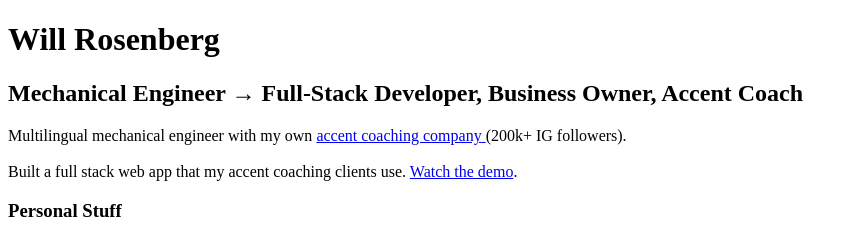
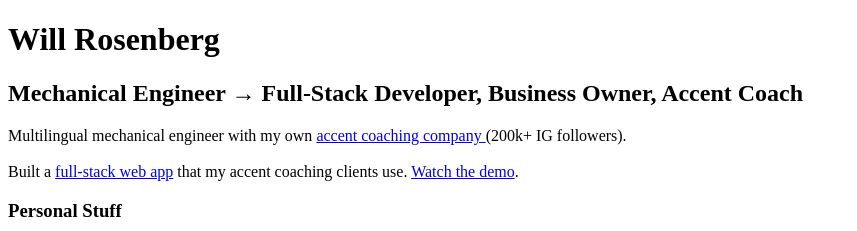
Before and after one commit to will-rosenberg/portfolio, a React (Vite) app: page / in a window 1280 px wide. Shown: the top 231 px of the page, without its empty margins (0-857 px from the left). Built offline with nearby package versions, Linux system fonts and the light colour scheme; the HTML template or start-up script is replaced by a standard one.

Commit message:
Update Home.jsx

```diff
--- a/src/pages/Home.jsx
+++ b/src/pages/Home.jsx
@@ -15,7 +15,14 @@ export default function Home() {
         (200k+ IG followers).
         <br />
         <br />
-        Built a full stack web app that my accent coaching clients use.{" "}
+        Built a{" "}
+        <a
+          href="https://github.com/SimpleAmericanAccent/saa-app-web"
+          target="_blank"
+        >
+          full-stack web app
+        </a>{" "}
+        that my accent coaching clients use.{" "}
         <a href="https://youtu.be/1I5FPCRFm7o" target="_blank">
           Watch the demo
         </a>
```
